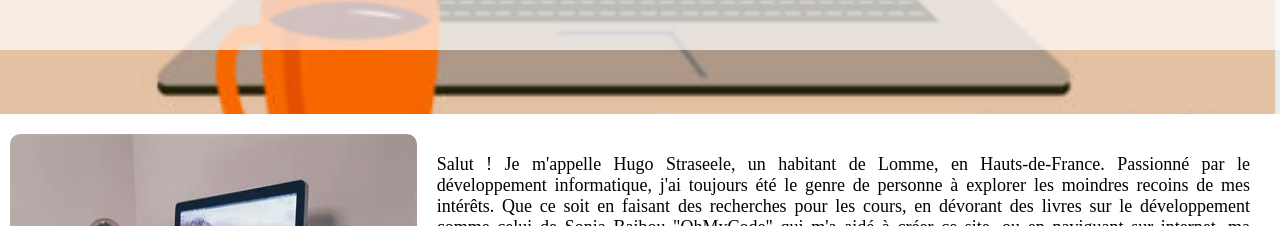
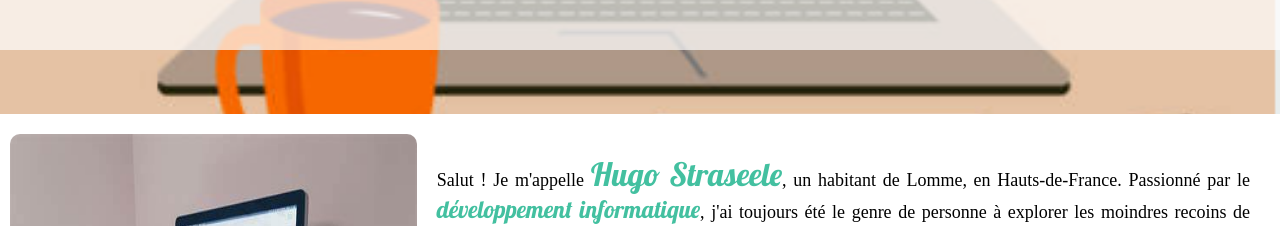
Before and after one commit to Montsy744/OhMyCode, a plain HTML site: page index.html in a window 1280 px wide. Shown: the part 726-952 px from the top of the page. Drawn offline with nearby package versions, Linux system fonts and the light colour scheme; a web font is replaced by a local one.

Commit message:
update apropos

```diff
--- a/css/style.css
+++ b/css/style.css
@@ -93,6 +93,16 @@ nav a:hover{
   font-size: large;
 }
 
+#texte_apropos .grand {
+  font-size: xx-large;
+  color: #43C0A0;
+}
+
+#texte_apropos .moyen{
+  font-size: x-large;
+  color: #43C0A0;
+}
+
 #portfolio a{
   color: #43C0A0;
   border: 1px solid #43C0A0;
--- a/index.html
+++ b/index.html
@@ -52,7 +52,7 @@
             <img src="./img/image_apropos.jpg" alt="photo d'ordinateur fixe">
         </div>
         <div id="texte_apropos">
-            <p>Salut ! Je m'appelle Hugo Straseele, un habitant de Lomme, en Hauts-de-France. Passionné par le développement informatique, j'ai toujours été le genre de personne à explorer les moindres recoins de mes intérêts. Que ce soit en faisant des recherches pour les cours, en dévorant des livres sur le développement comme celui de Sonia Baibou "OhMyCode" qui m'a aidé à créer ce site, ou en naviguant sur internet, ma curiosité ne connaît pas de limites. Je me considère comme une personne sociable, ce qui m'aide à bien m'intégrer dans une équipe de travail. Je crois fermement que chaque jour est une nouvelle opportunité d'apprendre et de grandir. C'est pourquoi je m'efforce de partager mes découvertes avec ceux qui m'entourent. Mon plus grand rêve est de pouvoir un jour devenir développeur de jeux vidéos, et je suis convaincu que, avec un peu de détermination et beaucoup de passion, tout est possible.</p>
+            <p>Salut ! Je m'appelle <span class="grand lobster-regular">Hugo Straseele</span>, un habitant de Lomme, en Hauts-de-France. Passionné par le <span class="moyen lobster-regular">développement informatique</span>, j'ai toujours été le genre de personne à explorer les moindres recoins de mes intérêts. Que ce soit en faisant des recherches pour les cours, en dévorant des livres sur le développement comme celui de Sonia Baibou "OhMyCode" qui m'a aidé à créer ce site, ou en <span class="grand lobster-regular">naviguant sur internet</span>, ma curiosité ne connaît pas de limites. Je me considère comme une personne sociable, ce qui m'aide à bien m'intégrer dans une équipe de travail. Je crois fermement que chaque jour est une nouvelle opportunité d'apprendre et de grandir. C'est pourquoi je m'efforce de <span class="moyen lobster-regular">partager mes découvertes</span> avec ceux qui m'entourent. Mon plus grand rêve est de pouvoir un jour devenir développeur de jeux vidéos, et je suis convaincu que, avec un peu de détermination et beaucoup de passion, tout est possible.</p>
             <p>En résumé, je suis Hugo, un explorateur infatigable d'internet, toujours prêt à découvrir ce que l'avenir me réserve.</p>
             <section id="portfolio" style="display: flex; justify-content: center; margin-top: 4%;">
                 <a href="travaux.html" target="_blank">Mon portfolio</a>
```
